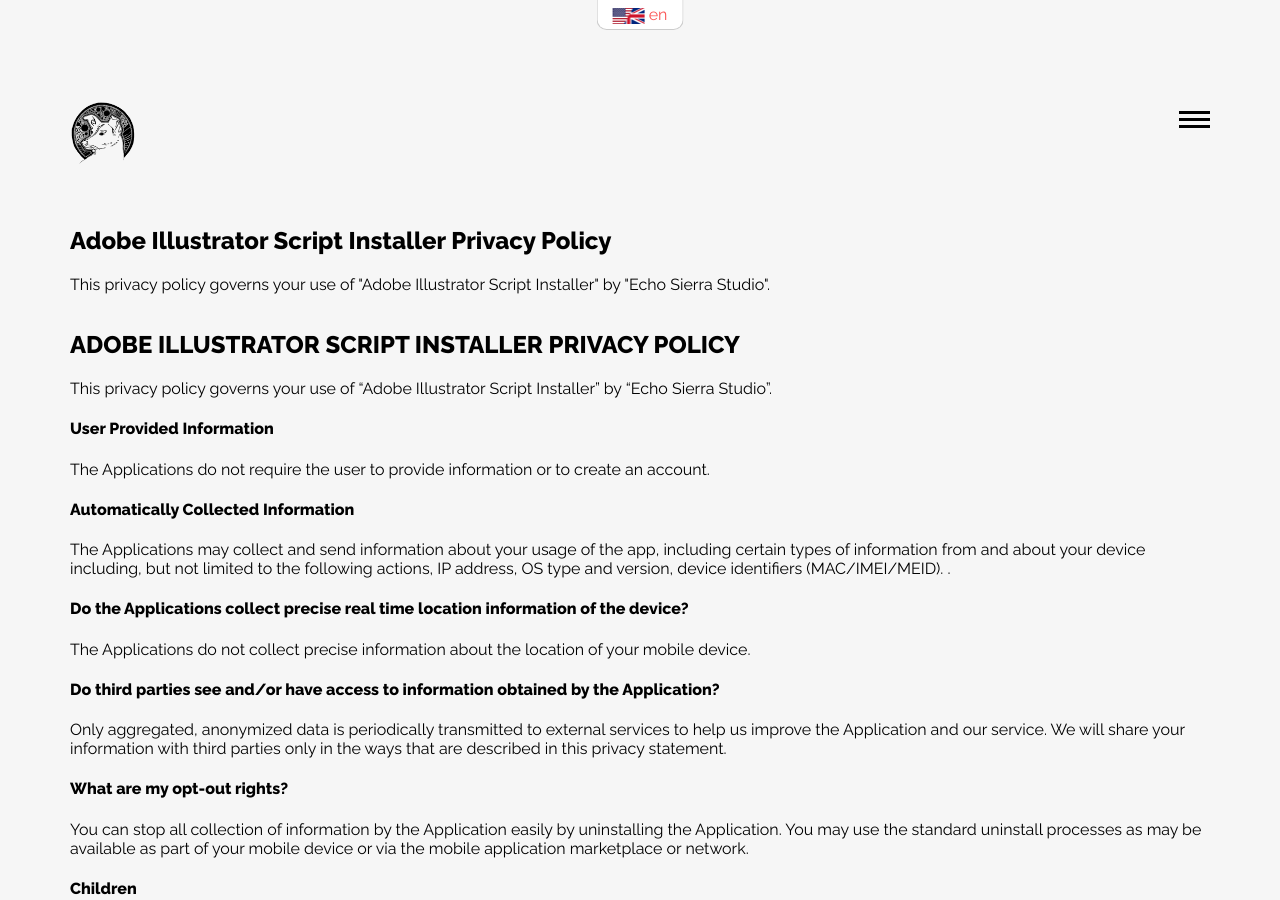
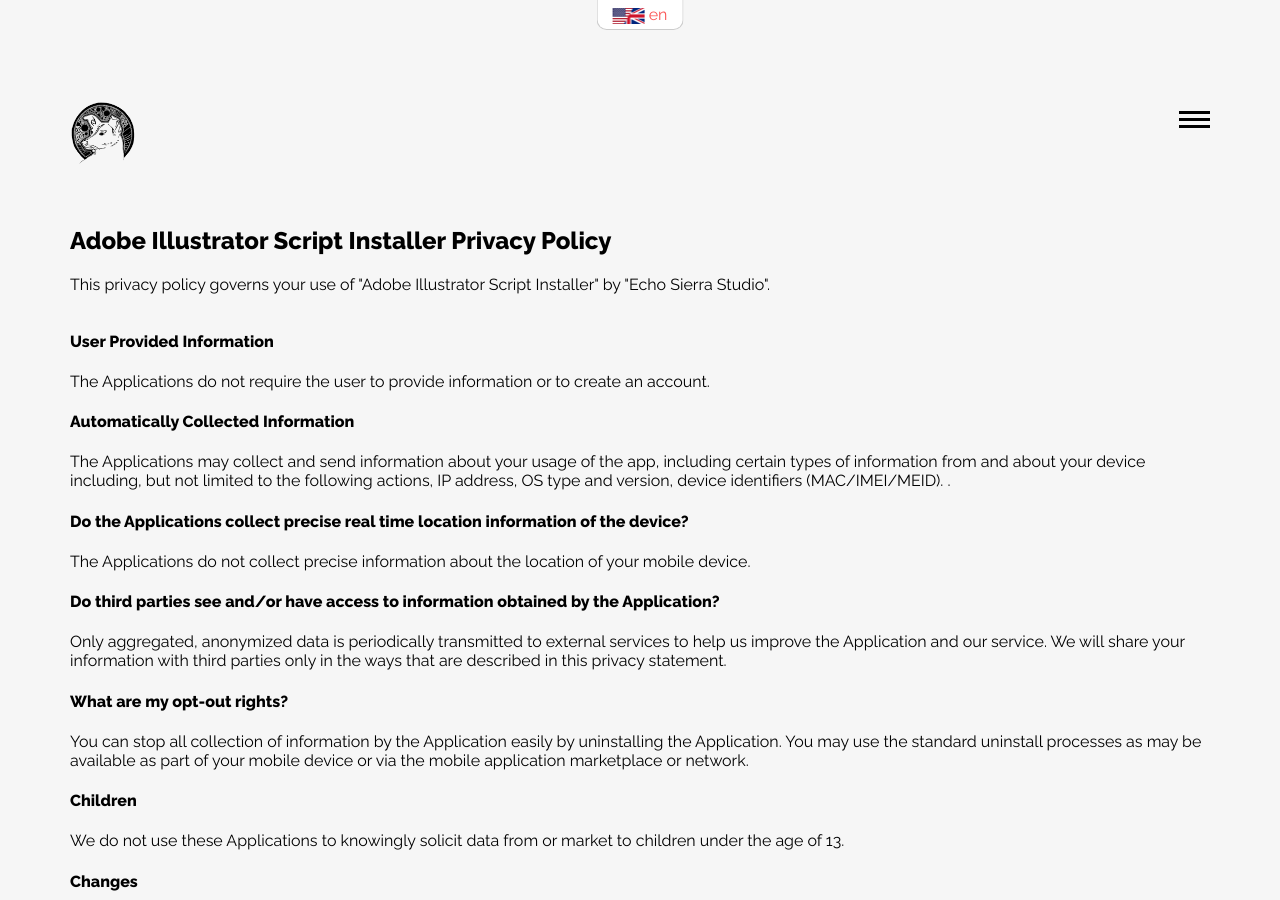
Before and after one commit to LesterGallagher/LesterGallagher.github.io, a Jekyll site: the page built from privacy/adobe-illustrator-script-installer-privacy-policy.md, in a window 1280 px wide and 900 px high. Built offline with Jekyll 4.4.1, drawn with Linux system fonts in a browser that asks for light colours.

Commit message:
Update from Forestry.io Sem Postma updated privacy/adobe-illustrator-script-installer-privacy-policy.md

```diff
--- a/privacy/adobe-illustrator-script-installer-privacy-policy.md
+++ b/privacy/adobe-illustrator-script-installer-privacy-policy.md
@@ -12,10 +12,6 @@ portal_link: ''
 ref: adobe-illustrator-script-installer-privacy-policy
 
 ---
-## ADOBE ILLUSTRATOR SCRIPT INSTALLER PRIVACY POLICY
-
-This privacy policy governs your use of "Adobe Illustrator Script Installer" by "Echo Sierra Studio".
-
 #### **User Provided Information**
 
 The Applications do not require the user to provide information or to create an account.
```
